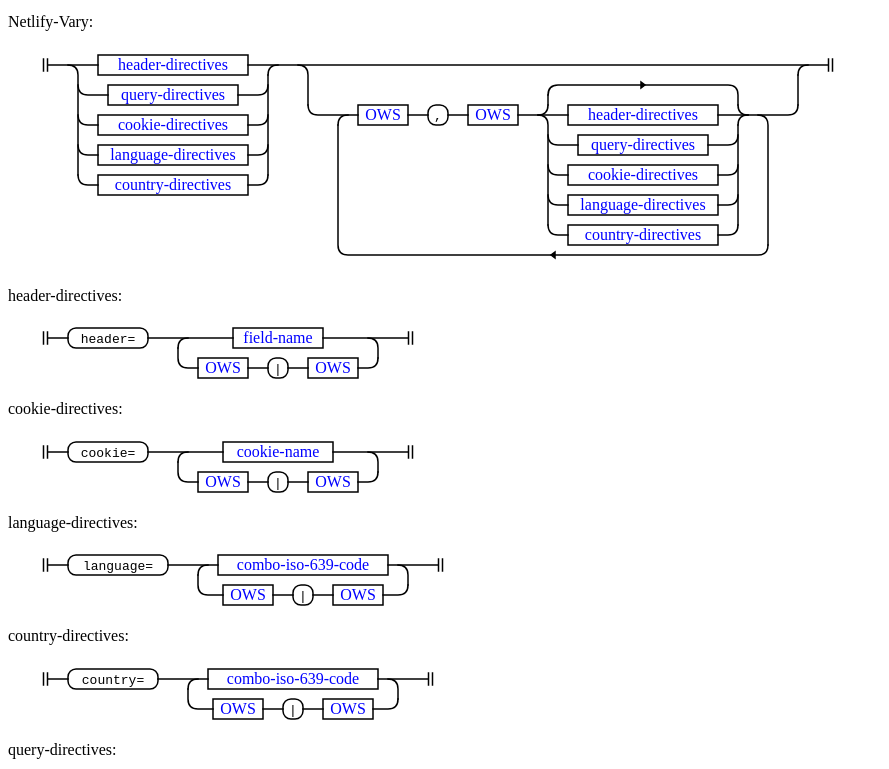
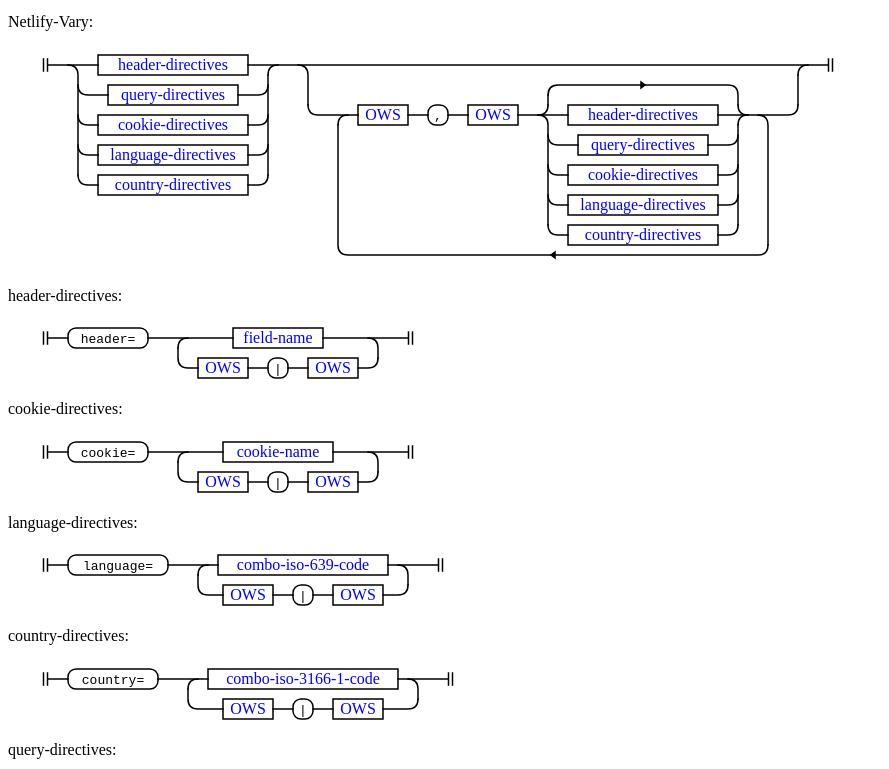
Before and after one commit to JakeChampion/netlify-vary, a plain HTML site: page public/index.html in a window 1280 px wide. Shown: the top 769 px of the page, without its empty margins (0-889 px from the left). Drawn offline with Linux system fonts and the light colour scheme.

Commit message:
use combo-iso-3166-1-code in country-directives

```diff
--- a/public/index.html
+++ b/public/index.html
@@ -218,31 +218,31 @@
 
  <section>
   <h2><a name='country-directives'>country-directives:</a></h2>
-  <svg height='65' width='400'>
+  <svg height='65' width='420'>
     <path d='M5.5 14 v12 m 4 0 v-12' class='station'/>
-    <path d='M390.5 14 v12 m 4 0 v-12' class='station'/>
+    <path d='M410.5 14 v12 m 4 0 v-12' class='station'/>
     <rect x='30' y='10' height='20' width='90' rx='8' ry='8' class='literal'/>
     <text x='75' y='25' text-anchor='middle' class='literal'>country=</text>
-    <a href='#combo-iso-639-code'>
-    <rect x='170' y='10' height='20' width='170' rx='0' ry='0' class='rule'/>
-    <text x='255' y='25' text-anchor='middle' class='rule'>combo-iso-639-code</text>
+    <a href='#combo-iso-3166-1-code'>
+    <rect x='170' y='10' height='20' width='190' rx='0' ry='0' class='rule'/>
+    <text x='265' y='25' text-anchor='middle' class='rule'>combo-iso-3166-1-code</text>
     </a>
     <a href='#OWS'>
-    <rect x='175' y='40' height='20' width='50' rx='0' ry='0' class='rule'/>
-    <text x='200' y='55' text-anchor='middle' class='rule'>OWS</text>
-    </a>
-    <rect x='245' y='40' height='20' width='20' rx='8' ry='8' class='literal'/>
-    <text x='255' y='55' text-anchor='middle' class='literal'>|</text>
+    <rect x='185' y='40' height='20' width='50' rx='0' ry='0' class='rule'/>
+    <text x='210' y='55' text-anchor='middle' class='rule'>OWS</text>
+    </a>
+    <rect x='255' y='40' height='20' width='20' rx='8' ry='8' class='literal'/>
+    <text x='265' y='55' text-anchor='middle' class='literal'>|</text>
     <a href='#OWS'>
-    <rect x='285' y='40' height='20' width='50' rx='0' ry='0' class='rule'/>
-    <text x='310' y='55' text-anchor='middle' class='rule'>OWS</text>
-    </a>
-    <path d='M150 30 v10 q0 10 10 10 h15'/>
-    <path d='M335 50 h15 q10 0 10 -10'/>
-    <path d='M265 50 h20'/>
-    <path d='M225 50 h20'/>
-    <path d='M350 20 q10 0 10 10 v10'/>
-    <path d='M340 20 h50'/>
+    <rect x='295' y='40' height='20' width='50' rx='0' ry='0' class='rule'/>
+    <text x='320' y='55' text-anchor='middle' class='rule'>OWS</text>
+    </a>
+    <path d='M150 30 v10 q0 10 10 10 h25'/>
+    <path d='M345 50 h25 q10 0 10 -10'/>
+    <path d='M275 50 h20'/>
+    <path d='M235 50 h20'/>
+    <path d='M370 20 q10 0 10 10 v10'/>
+    <path d='M360 20 h50'/>
     <path d='M150 30 q0 -10 10 -10'/>
     <path d='M120 20 h50'/>
     <path d='M10 20 h20'/>
```
Also changed, not shown: 2 other files.
